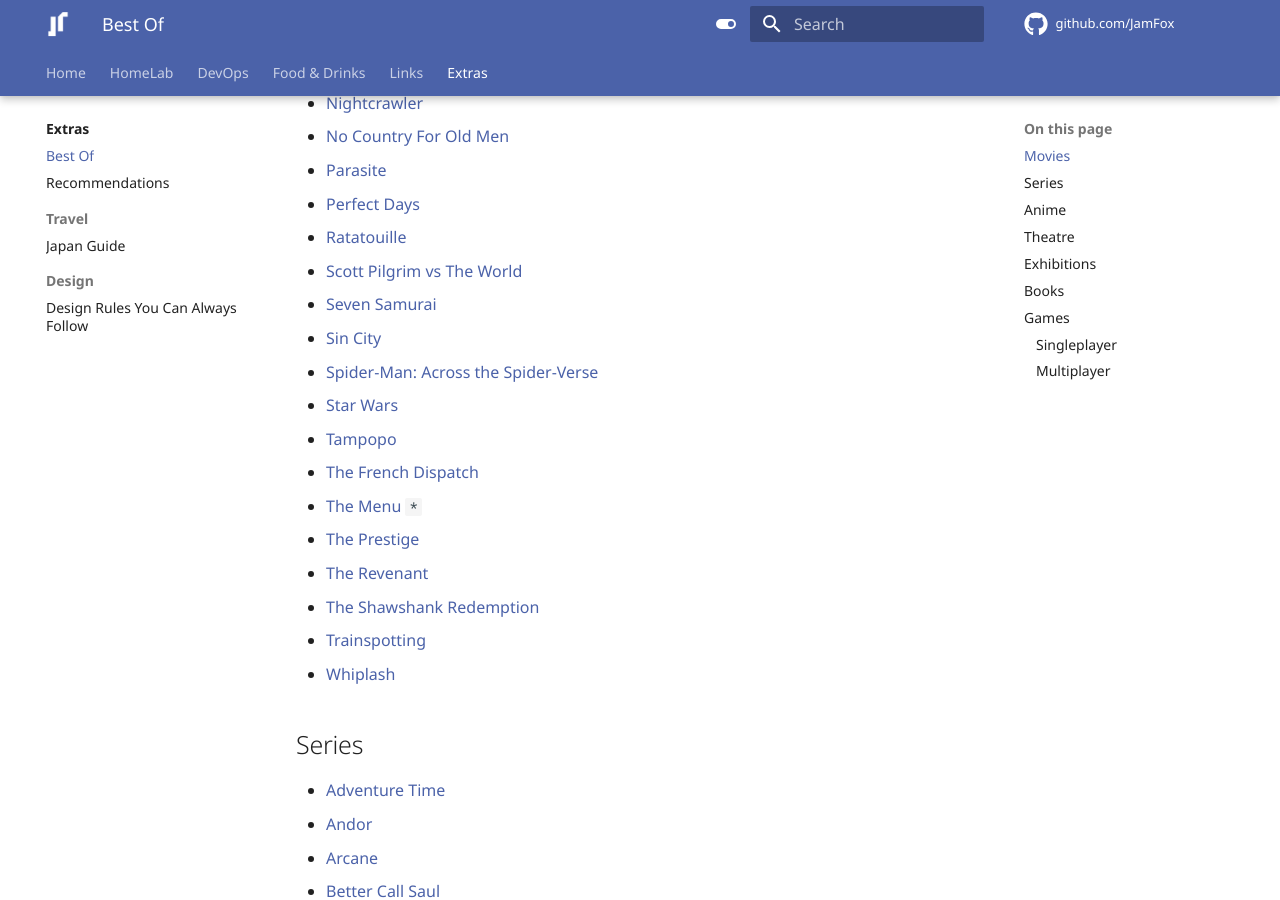
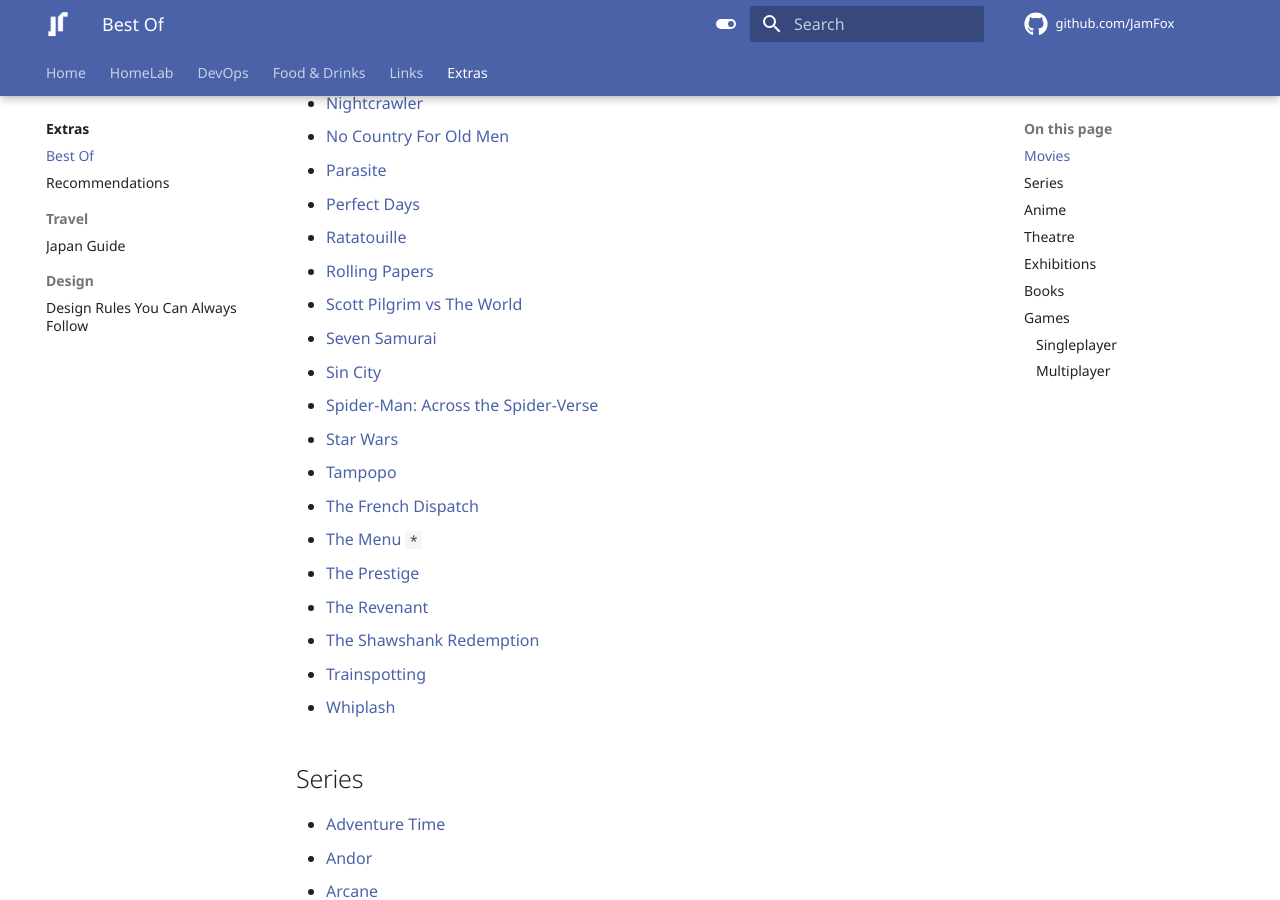
Before and after one commit to JamFox/docs.jamfox.dev, an MkDocs documentation site: the page built from docs/content/extras/bestof.md, in a window 1280 px wide and 900 px high, scrolled down 1522 px. Built offline with MkDocs 1.6.1 and Material for MkDocs 9.7.7, drawn with Linux system fonts in a browser that asks for light colours; comment, search, counter and statistics services are not loaded.

Commit message:
rolling papaers

```diff
--- a/docs/content/extras/bestof.md
+++ b/docs/content/extras/bestof.md
@@ -48,6 +48,7 @@ A collection of lists of what I believe to be the best of the best from each med
 - [Parasite](https://letterboxd.com/film/parasite-2019/)
 - [Perfect Days](https://letterboxd.com/film/perfect-days-2023/)
 - [Ratatouille](https://letterboxd.com/film/ratatouille/)
+- [Rolling Papers](https://letterboxd.com/film/rolling-papers-2024/)
 - [Scott Pilgrim vs The World](https://letterboxd.com/film/scott-pilgrim-vs-the-world/)
 - [Seven Samurai](https://letterboxd.com/film/seven-samurai/)
 - [Sin City](https://letterboxd.com/film/sin-city/)
```
